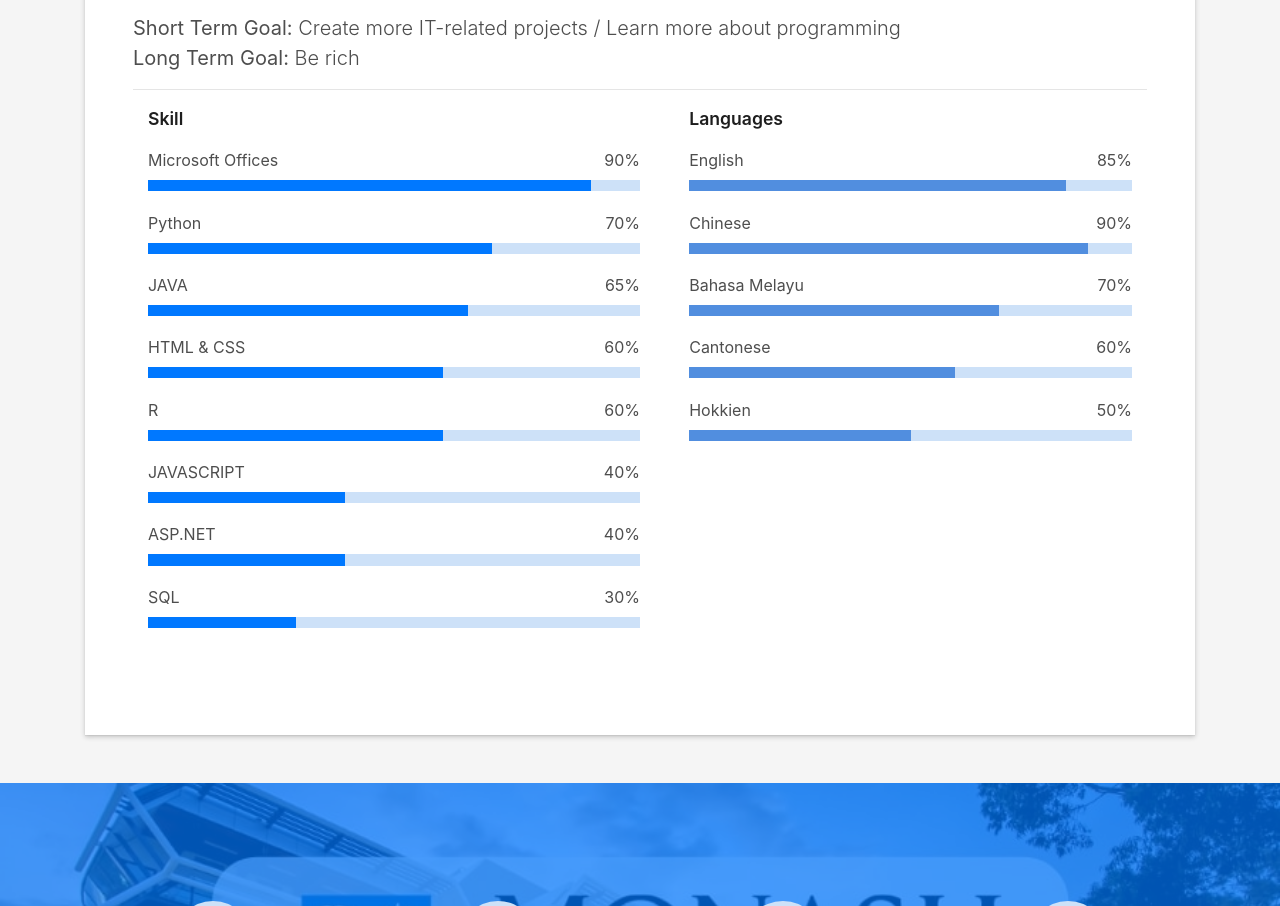
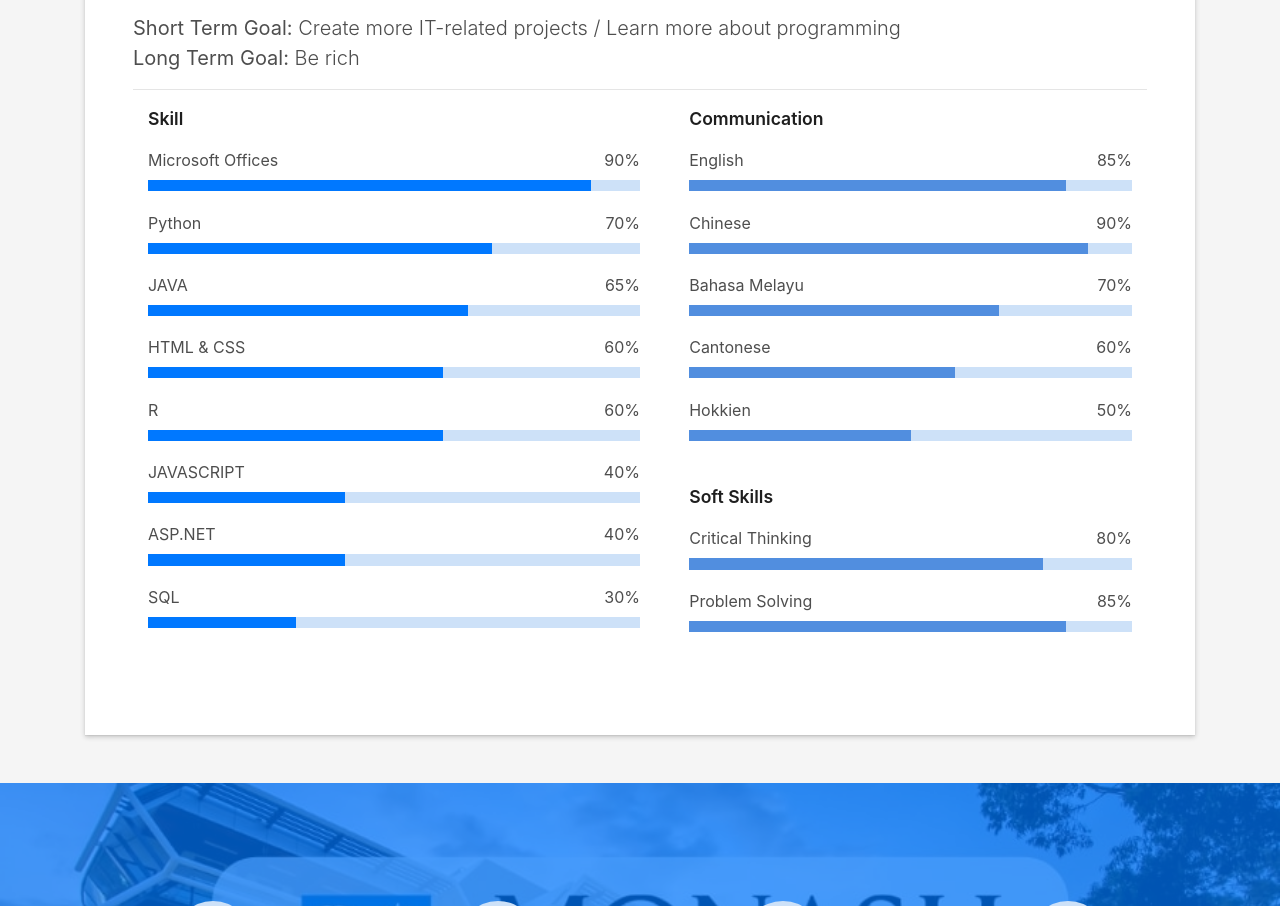
Before and after one commit to KL2412/resume-KL, a plain HTML site: page index.html in a window 1280 px wide. Shown: the part 1636-2542 px from the top of the page. Drawn offline with Linux system fonts and the light colour scheme; files whose address does not match are found by name.

Commit message:
Update Skills section

```diff
--- a/index.html
+++ b/index.html
@@ -191,7 +191,7 @@
                       </div>
                       <br/>
                     </div>
-                    <p class="title-s">Languages</p>
+                    <p class="title-s">Communication</p>
                     <span>English</span> <span class="pull-right">85%</span>
                     <div class="progress">
                       <div class="progress-bar1" role="progressbar" style="width: 85%" aria-valuenow="85" aria-valuemin="0"
@@ -217,6 +217,19 @@
                       <div class="progress-bar1" role="progressbar" style="width: 50%" aria-valuenow="50" aria-valuemin="0"
                         aria-valuemax="100"></div>
                     </div>
+                    <br/>
+                    <p class="title-s">Soft Skills</p>
+                    <span>Critical Thinking</span> <span class="pull-right">80%</span>
+                    <div class="progress">
+                      <div class="progress-bar1" role="progressbar" style="width: 80%" aria-valuenow="80" aria-valuemin="0"
+                        aria-valuemax="100"></div>
+                    </div>
+                    <span>Problem Solving</span> <span class="pull-right">85%</span>
+                    <div class="progress">
+                      <div class="progress-bar1" role="progressbar" style="width: 85%" aria-valuenow="85" aria-valuemin="0"
+                        aria-valuemax="100"></div>
+                    </div>
+
                 </div>
               </div>
               <!-- <div class="col-md-6">
```
